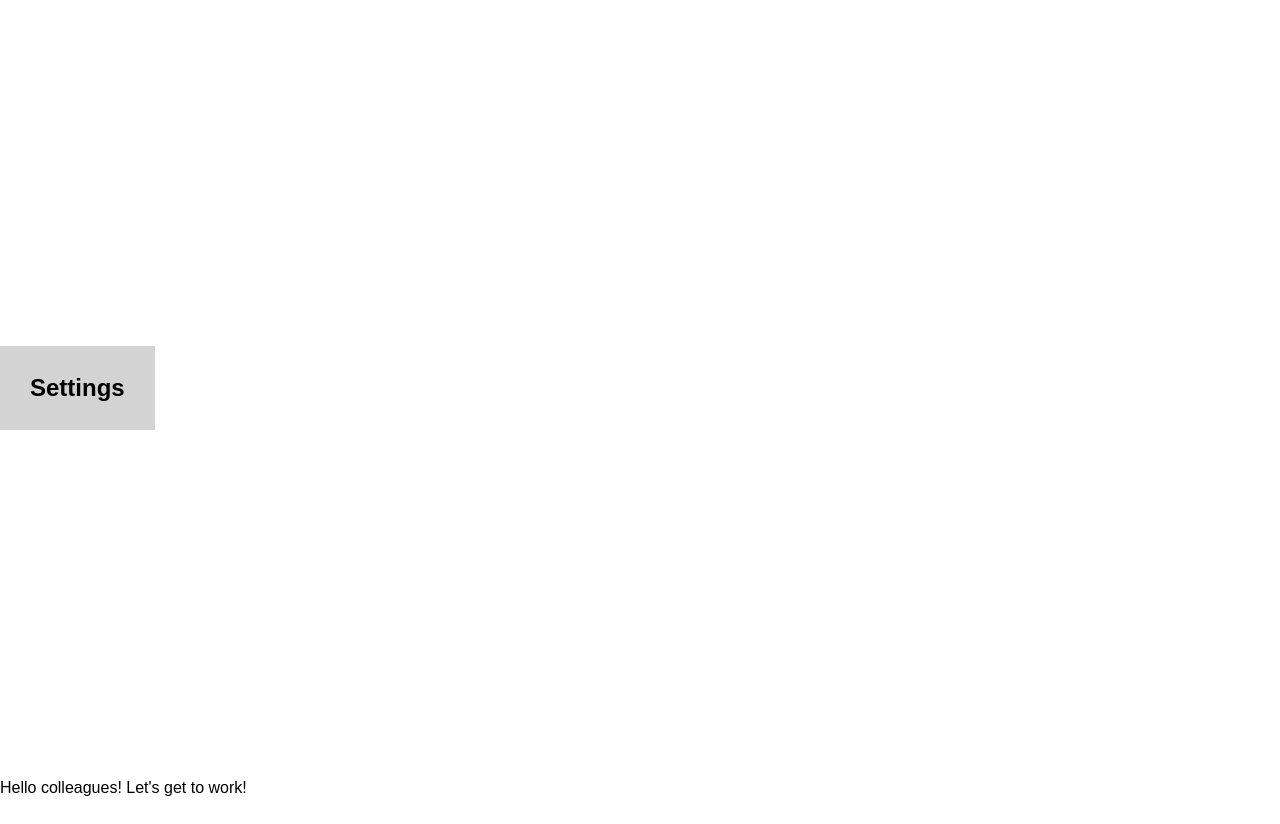
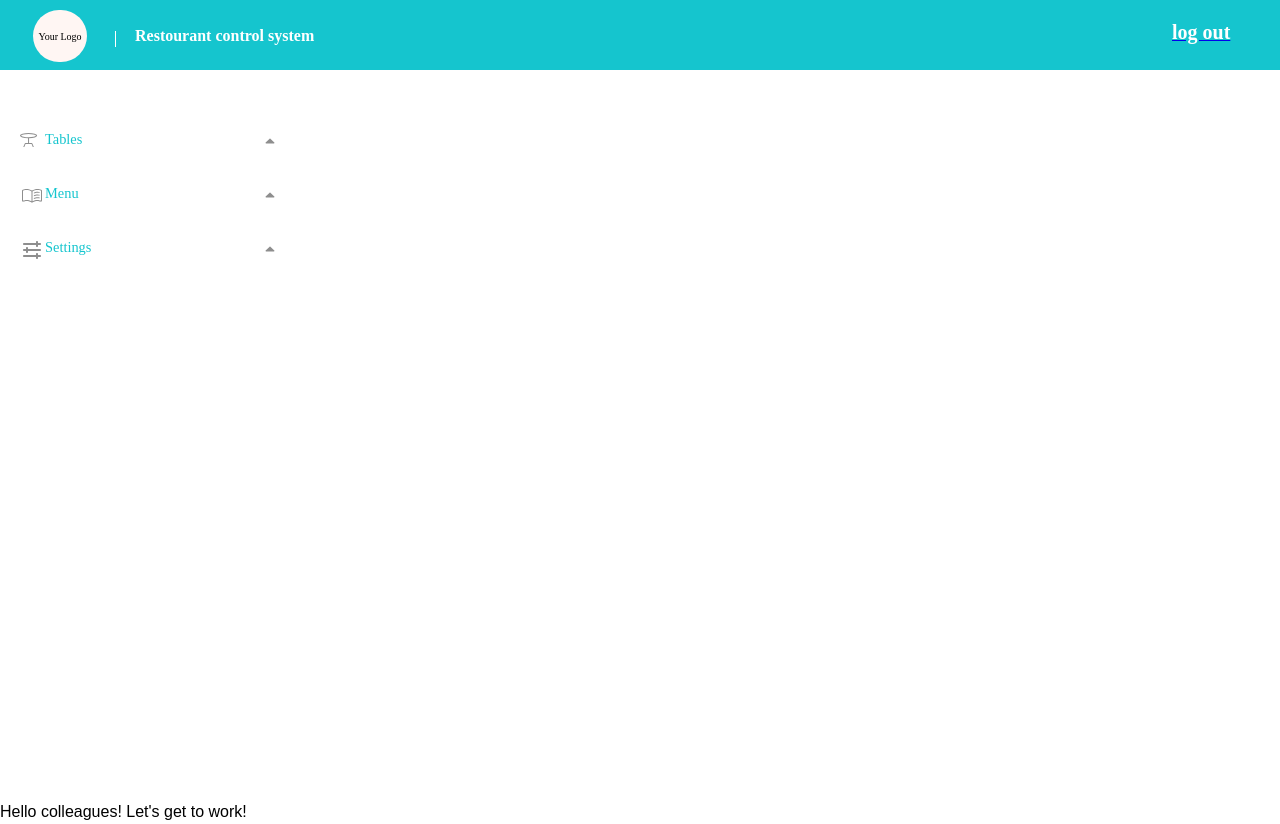
Before and after one commit to blocdenis/QR-menu, a React (Vite) app in the folder qr-menu/: page /settings in a window 1280 px wide. Before the commit the page ends 800 px from the top, so only its background shows below. Built offline with nearby package versions, Linux system fonts and the light colour scheme.

Commit message:
conect component to Page
conect component to Page tables/ menu/settings

```diff
--- /dev/null
+++ b/qr-menu/src/css/scss/menu.scss
@@ -0,0 +1,8 @@
+.menu-wrap{
+    display: flex;
+    flex-direction: column;
+    min-height: 100vh;
+    height: 100%;
+    width: 100%;
+    padding: 0px;
+}
--- /dev/null
+++ b/qr-menu/src/css/scss/setting.scss
@@ -0,0 +1,8 @@
+.seting-wrap{
+    display: flex;
+    flex-direction: column;
+    min-height: 100vh;
+    height: 100%;
+    width: 100%;
+    padding: 0px;
+}
--- a/qr-menu/src/pages/Menu.jsx
+++ b/qr-menu/src/pages/Menu.jsx
@@ -1,10 +1,14 @@
 import React from 'react';
+import NavbarSystem from '../components/NavbarSystem';
+import HeaderSystem from '../components/HeaderSystem';
+import '../css/scss/menu.scss';
 
 const Menu = () => {
   return (<>
 
-    <div style={{ backgroundColor: 'lightgray', padding: '30px' }}>
-      <h2>Menu</h2>
+    <div className='menu-wrap'>
+    <HeaderSystem/>
+    <NavbarSystem/>
     </div>
   </>
 
--- a/qr-menu/src/pages/Settings.jsx
+++ b/qr-menu/src/pages/Settings.jsx
@@ -1,9 +1,13 @@
 import React from 'react'
+import NavbarSystem from '../components/NavbarSystem';
+import HeaderSystem from '../components/HeaderSystem';
+import '../css/scss/setting.scss';
 
 function Setting() {
   return (
-    <div style={{ backgroundColor: 'lightgray', padding: '30px' }}>
-      <h2>Settings</h2>
+    <div className='seting-wrap'>
+        <HeaderSystem/>
+        <NavbarSystem/>
     </div>
   )
 }
--- a/qr-menu/src/pages/Table.jsx
+++ b/qr-menu/src/pages/Table.jsx
@@ -1,7 +1,7 @@
 import React from 'react';
-import HeaderSystem from '../components/HeaderSystem';
 import '../css/scss/table.scss';
 import NavbarSystem from '../components/NavbarSystem';
+import HeaderSystem from '../components/HeaderSystem';
 
 function Table() {
   return (
```
